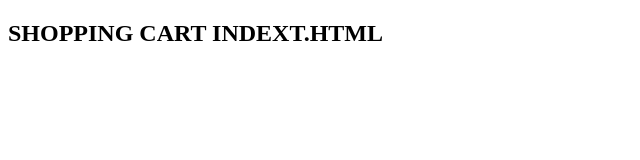
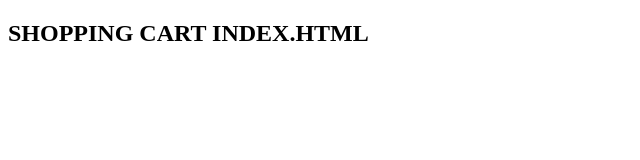
Before and after one commit to ANKITJAITAK9833/Shopping-Cart-Training-Project-2019, a website: page public/index.html in a window 1280 px wide. Shown: the full height of the page, 0-640 px from the left. Drawn offline with Linux system fonts and the light colour scheme.

Commit message:
7th index commit

```diff
--- a/package.json
+++ b/package.json
@@ -4,7 +4,7 @@
   "description": "",
   "main": "server.js",
    "scripts": {
-    "start": "node server.js"
+    "test": "echo\"Error:no test specified\"&& exit 1"
   },
   "author": "",
   "license": "ISC",
--- a/public/index.html
+++ b/public/index.html
@@ -7,6 +7,6 @@
     <title>Document</title>
 </head>
 <body>
-    <h2>SHOPPING CART INDEXT.HTML</h2>
+    <h2>SHOPPING CART INDEX.HTML</h2>
 </body>
 </html>
```
